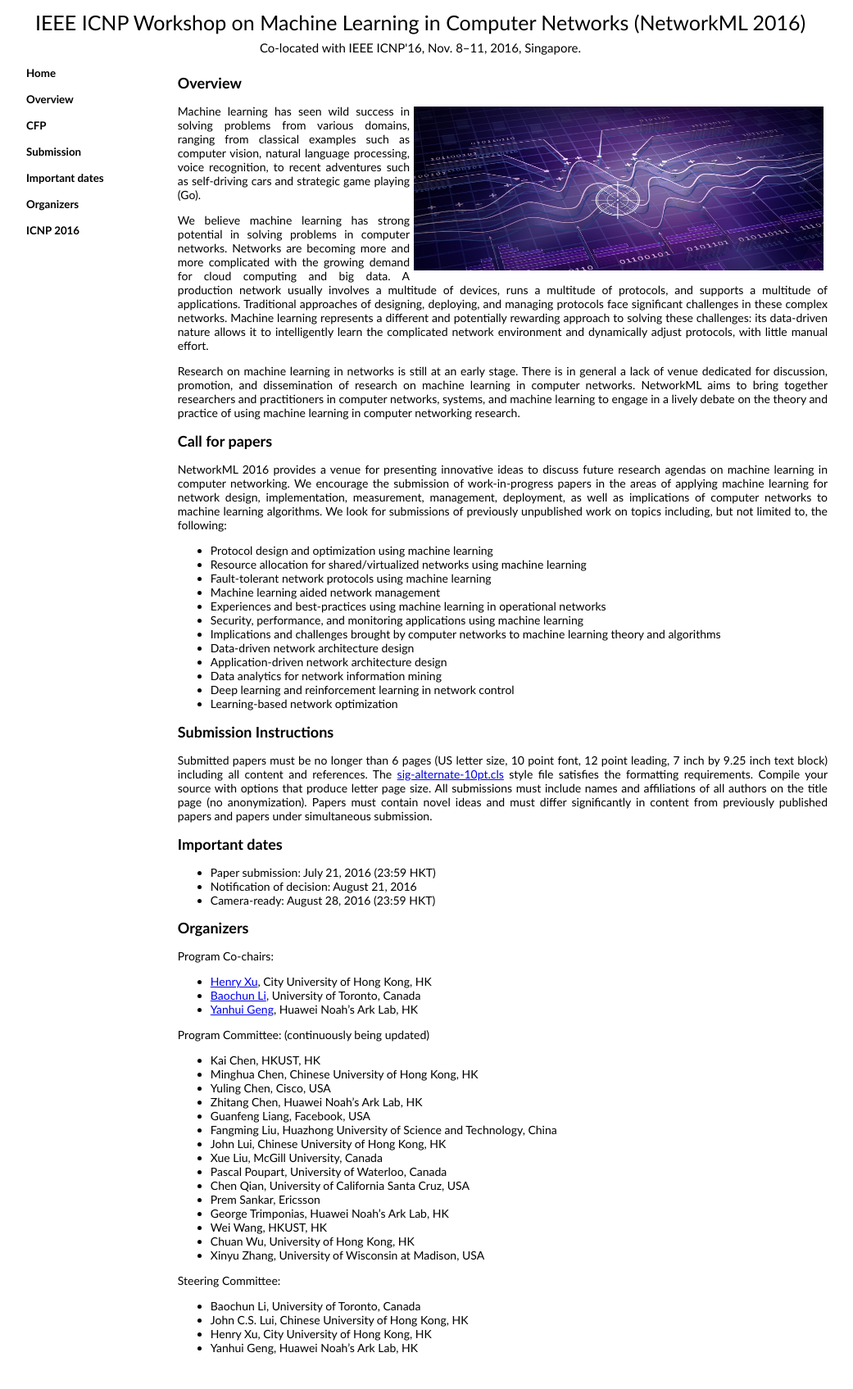
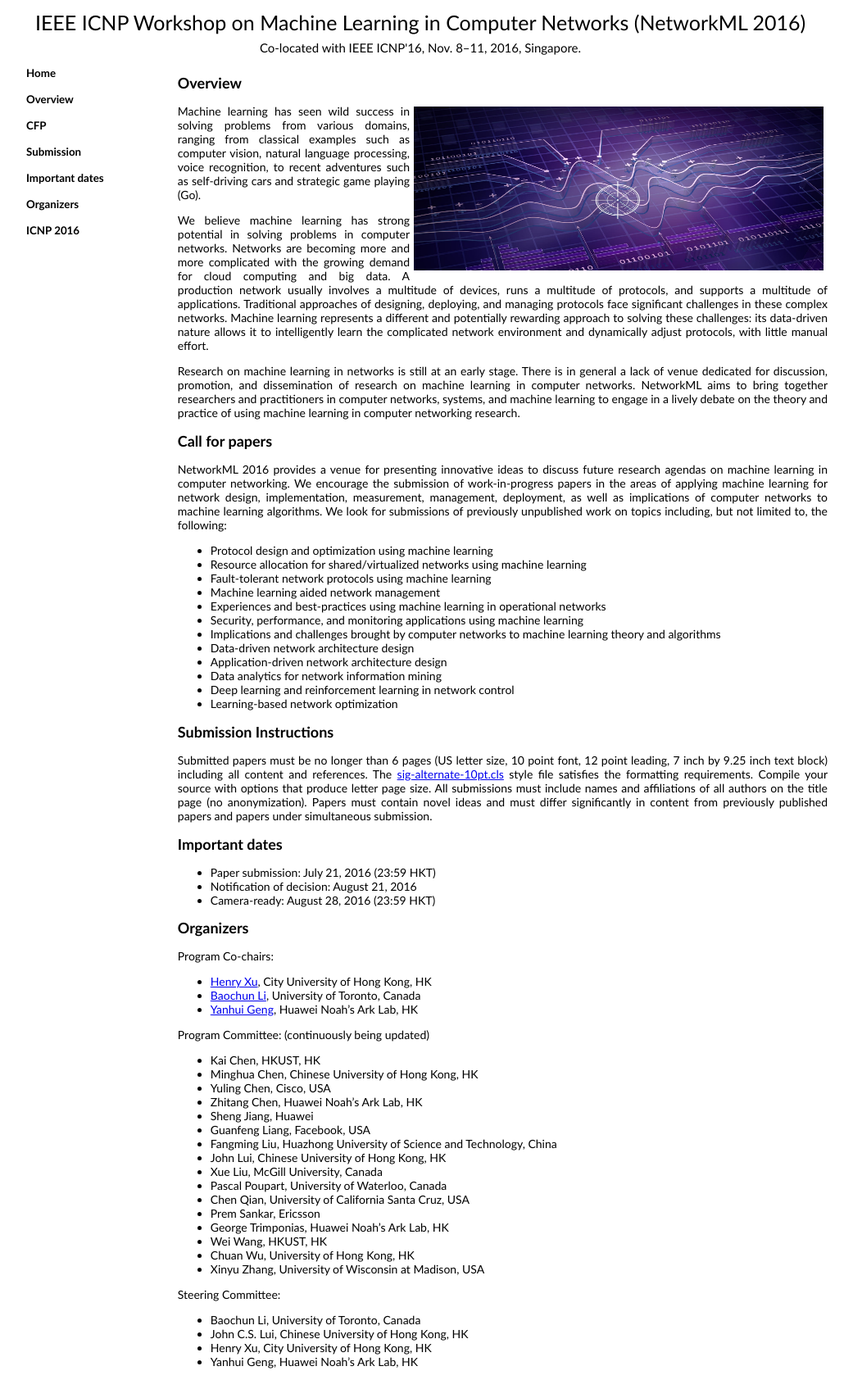
Before and after one commit to networkml/networkml.github.io, a Jekyll site: the page built from index.html, in a window 1280 px wide. Shown: the whole page at 82% size, without its empty margins (127-1168 px from the left). Built offline with Jekyll 4.4.1, drawn with Linux system fonts in a browser that asks for light colours.

Commit message:
pc update

```diff
--- a/_includes/index.md
+++ b/_includes/index.md
@@ -52,6 +52,7 @@ Program Committee: (continuously being updated)
 * Minghua Chen, Chinese University of Hong Kong, HK
 * Yuling Chen, Cisco, USA
 * Zhitang Chen, Huawei Noah's Ark Lab, HK
+* Sheng Jiang, Huawei
 * Guanfeng Liang, Facebook, USA
 * Fangming Liu, Huazhong University of Science and Technology, China
 * John Lui, Chinese University of Hong Kong, HK
```
